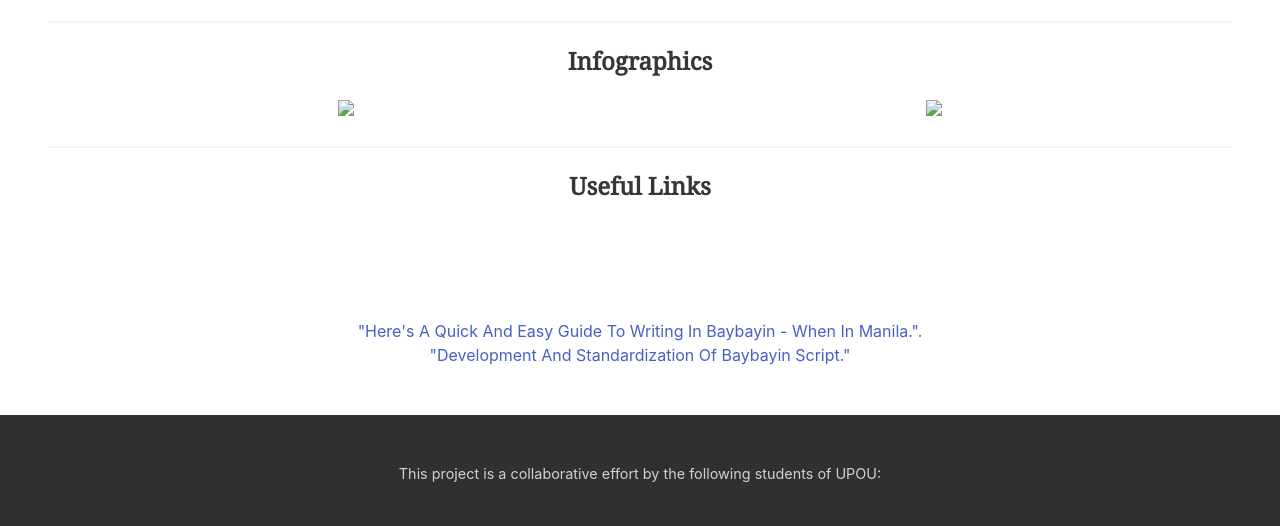
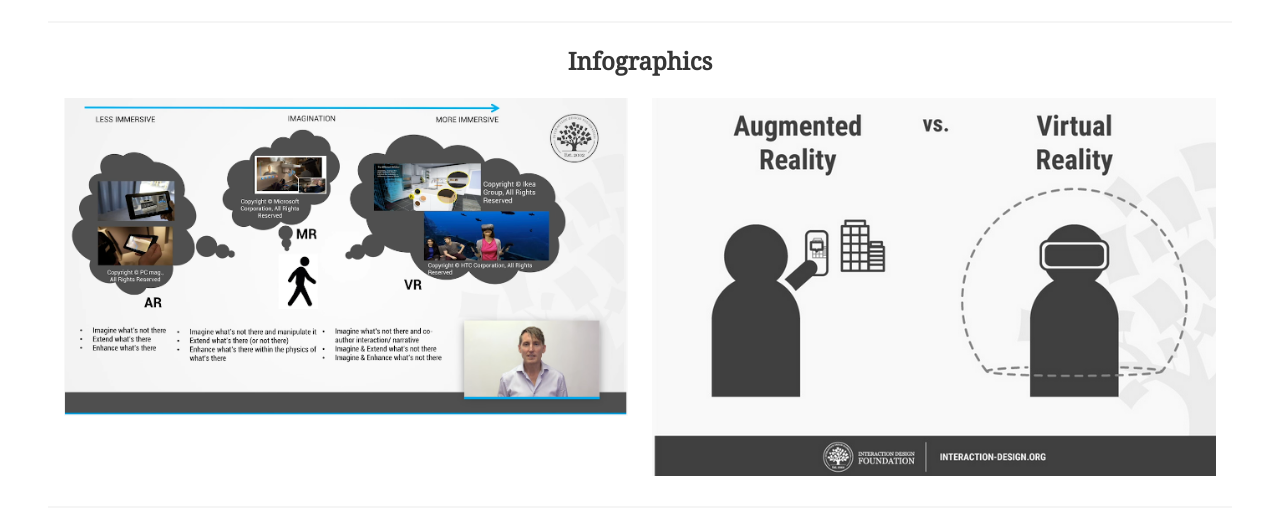
Before and after one commit to mint-ras/mms142-groupo-2020, a plain HTML site: page index.html in a window 1280 px wide. Shown: the part 6565-7091 px from the top of the page. Drawn offline with nearby package versions, Linux system fonts and the light colour scheme; some packages are replaced by stand-ins of ours; a script that the page names is missing.

Commit message:
infographics

```diff
--- a/index.html
+++ b/index.html
@@ -260,10 +260,10 @@ Retrieved on December 12, 2020 from https://bernardmarr.com/default.asp?contentI
       <div class="container has-text-centered" data-aos="fade-left">
         <div class="columns">
           <div class="column">
-            <img src="assets/Infographics/1.png" />
+            <img src="assets/ARVRMR.png" />
           </div>
           <div class="column">
-            <img src="assets/Infographics/2.png" />
+            <img src="assets/ARvsVR.png" />
           </div>
         </div>
       </div>
```
